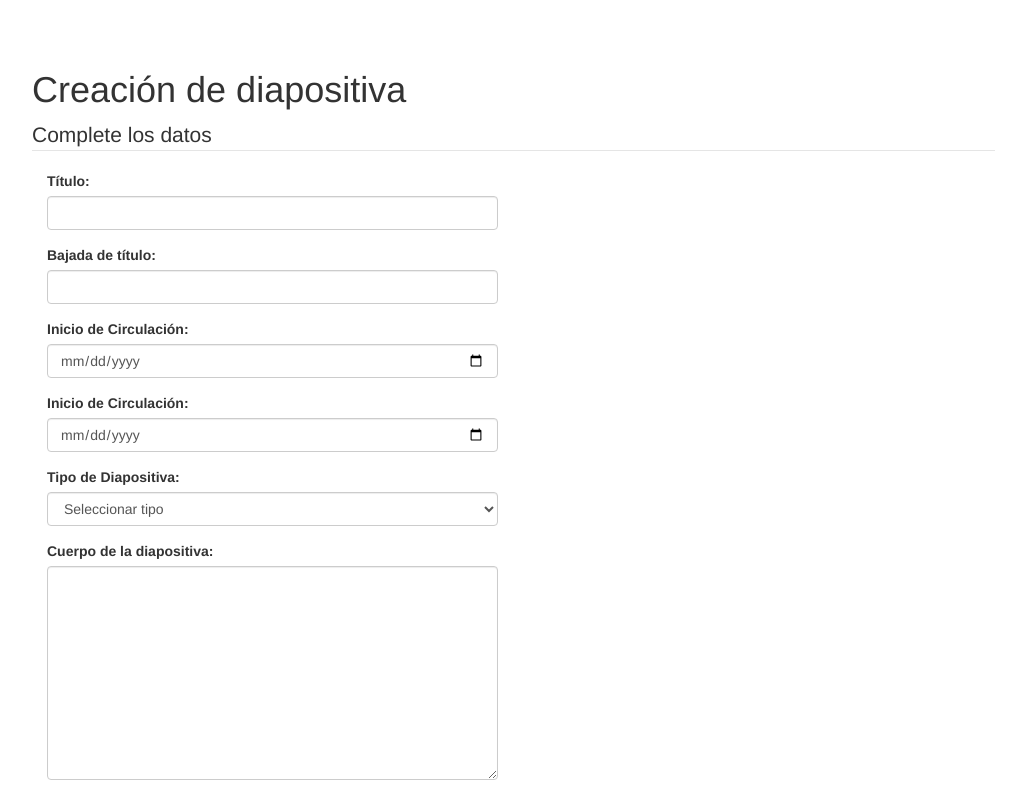
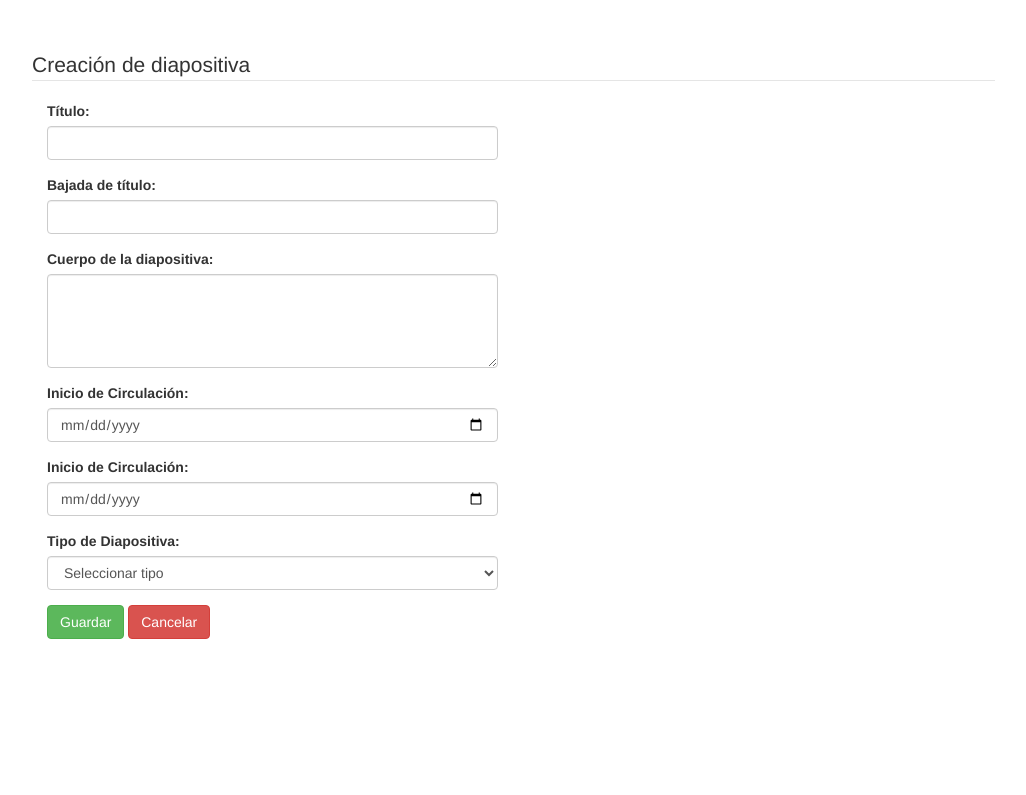
Before and after one commit to milenkotomic/NoticiasDCC, a Django app: a page that uses DCCNews/templates/DCCNews/slide.html in a window 1280 px wide; the page is wider, and only the part inside the window is pictured. Shown: the part 52-847 px from the top of that part, without its empty margins (218-1244 px from the left). After the commit the page ends 691 px from the top of that part, so only its background shows below. Run offline with Django 3.2, Linux system fonts and the light colour scheme; some libraries are stand-ins or nearby versions.

Commit message:
Form for Slide with image

```diff
--- a/DCCNews/forms.py
+++ b/DCCNews/forms.py
@@ -47,10 +47,15 @@ class SlideForm(Form):
                                    label='Tipo de Diapositiva')
 
 
+class SlideText(SlideForm):
+    body = forms.CharField(required=True,
+                           widget=forms.Textarea(attrs={'class': 'form-control',
+                                                        'rows':4,
+                                                        'cols': 40}),
+                           label='Cuerpo de la diapositiva')
 
 
-
-class SlideText(SlideForm):
-    body = forms.CharField(required=True,
-                           widget=forms.Textarea(attrs={'class': 'form-control'}),
-                           label='Cuerpo de la diapositiva')
+class SlideImage(SlideForm):
+    image = forms.ImageField(required=True,
+                             widget=forms.ClearableFileInput(attrs={'class': 'form-control'}),
+                             label='Imagen')
--- a/DCCNews/templates/DCCNews/slide.html
+++ b/DCCNews/templates/DCCNews/slide.html
@@ -2,22 +2,88 @@
 {% load staticfiles %}
 
 {% block content %}
-    <h1>Creación de diapositiva</h1>
-    <legend>Complete los datos</legend>
+    <legend>Creación de diapositiva</legend>
     <div class="col-lg-6">
-    <form action="" method="post">
-        {% for field in form %}
+        <form action="" method="post">
             <div class="row">
-            <div class="col-lg-12 col-md-12">
-                <div class="form-group">
-                    {{ field.errors }}
-                    <label class="control-label">{{ field.label }}:</label>
-                    {{ field }}
+                <div class="col-lg-12 col-md-12">
+                    <div class="form-group">
+                        {{ form.title.errors }}
+                        <label class="control-label">{{ form.title.label }}:</label>
+                        {{ form.title }}
+                    </div>
                 </div>
             </div>
+
+            <div class="row">
+                <div class="col-lg-12 col-md-12">
+                    <div class="form-group">
+                        {{ form.subhead.errors }}
+                        <label class="control-label">{{ form.subhead.label }}:</label>
+                        {{ form.subhead }}
+                    </div>
+                </div>
             </div>
-        {% endfor %}
-    </form>
+
+            {% if form.body %}
+                <div class="row">
+                    <div class="col-lg-12 col-md-12">
+                        <div class="form-group">
+                            {{ form.body.errors }}
+                            <label class="control-label">{{ form.body.label }}:</label>
+                            {{ form.body }}
+                        </div>
+                    </div>
+                </div>
+            {% endif %}
+            {% if form.image %}
+                <div class="row">
+                    <div class="col-lg-12 col-md-12">
+                        <div class="form-group">
+                            {{ form.image.errors }}
+                            <label class="control-label">{{ form.image.label }}:</label>
+                            {{ form.image }}
+                        </div>
+                    </div>
+                </div>
+            {% endif %}
+            <div class="row">
+                <div class="col-lg-12 col-md-12">
+                    <div class="form-group">
+                        {{ form.start_circulation.errors }}
+                        <label class="control-label">{{ form.start_circulation.label }}:</label>
+                        {{ form.start_circulation }}
+                    </div>
+                </div>
+            </div>
+            <div class="row">
+                <div class="col-lg-12 col-md-12">
+                    <div class="form-group">
+                        {{ form.end_circulation.errors }}
+                        <label class="control-label">{{ form.end_circulation.label }}:</label>
+                        {{ form.end_circulation }}
+                    </div>
+                </div>
+            </div>
+            <div class="row">
+                <div class="col-lg-12 col-md-12">
+                    <div class="form-group">
+                        {{ form.slide_type.errors }}
+                        <label class="control-label">{{ form.slide_type.label }}:</label>
+                        {{ form.slide_type }}
+                    </div>
+                </div>
+            </div>
+
+
+
+            <a href="#" class="btn btn-success">Guardar</a>
+            <a href="#" class="btn btn-danger">Cancelar</a>
+        </form>
+    </div>
+    <div class="row">
+
+
     </div>
 
 
--- a/DCCNews/views.py
+++ b/DCCNews/views.py
@@ -1,5 +1,5 @@
 # -*- coding: utf-8 -*-
-from DCCNews.forms import LoginForm, SlideText
+from DCCNews.forms import LoginForm, SlideText, SlideImage
 from django.contrib.auth import authenticate, login, logout
 from django.contrib.auth.decorators import login_required
 from django.core.urlresolvers import reverse
@@ -50,8 +50,9 @@ def select_template(request):
 #@login_required()
 def new_publication(request, template_id):
     if template_id == "1":
-        print "sadad"
         form = SlideText()
+    elif template_id == "2":
+        form = SlideImage()
     return render(request, 'DCCNews/slide.html', {'form': form})
 
 
```
